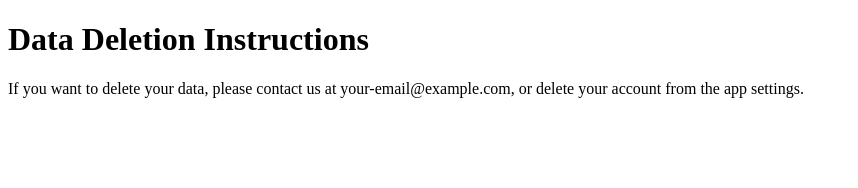
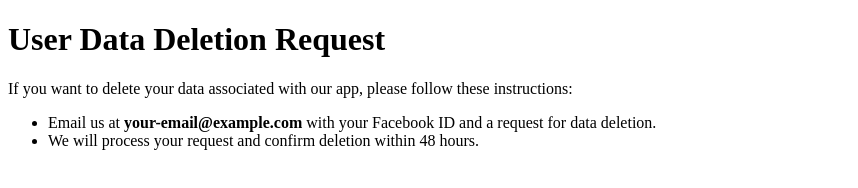
Before and after one commit to omkarkadam06/fb-data-deletion, a plain HTML site: page index.html in a window 1280 px wide. Shown: the whole page, without its empty margins (0-858 px from the left). Drawn offline with Linux system fonts and the light colour scheme.

Commit message:
Update index.html

```diff
--- a/index.html
+++ b/index.html
@@ -5,7 +5,13 @@
   <title>Data Deletion Instructions</title>
 </head>
 <body>
-  <h1>Data Deletion Instructions</h1>
-  <p>If you want to delete your data, please contact us at your-email@example.com, or delete your account from the app settings.</p>
+  <h1>User Data Deletion Request</h1>
+  <p>
+    If you want to delete your data associated with our app, please follow these instructions:
+  </p>
+  <ul>
+    <li>Email us at <strong>your-email@example.com</strong> with your Facebook ID and a request for data deletion.</li>
+    <li>We will process your request and confirm deletion within 48 hours.</li>
+  </ul>
 </body>
 </html>
```
